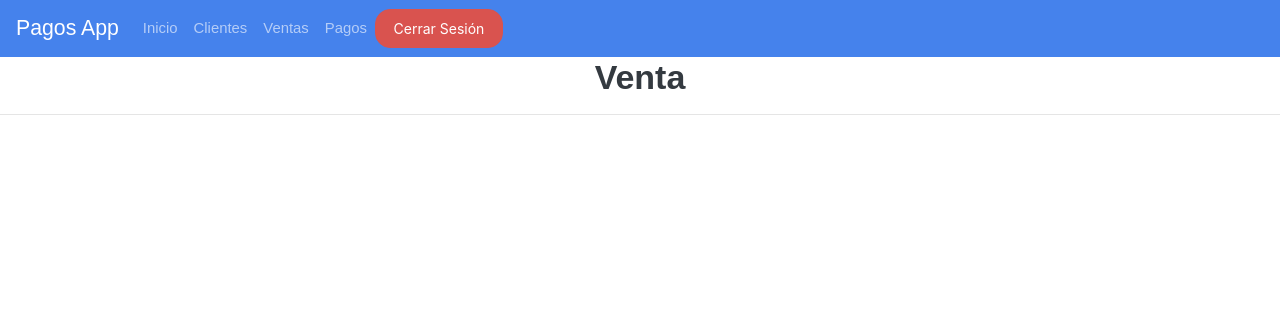
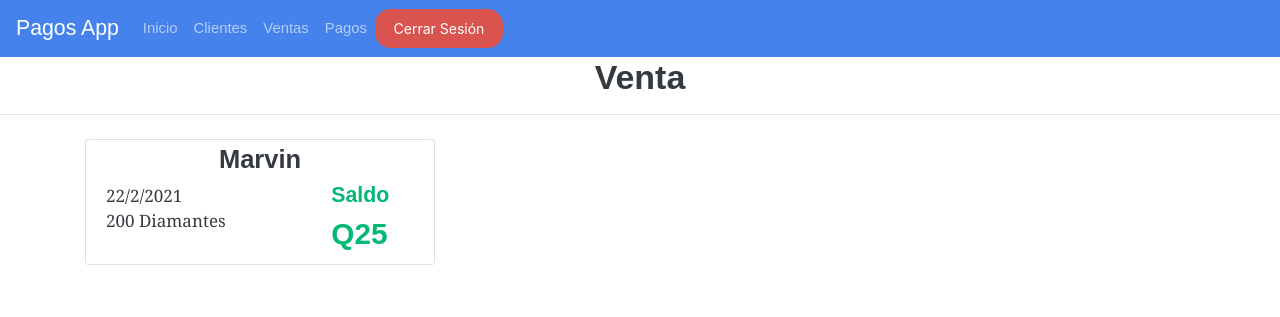
Before and after one commit to Estuardo-Sazo/pagos-web, a PHP site: page /public/views/sales in a window 1280 px wide. Shown: the top 317 px of the page. Run offline with PHP 8.4, Linux system fonts and the light colour scheme; the visitor is signed in with stand-in values (Sample User, id 1); data that the repository does not hold is empty.

Commit message:
Lista de ventas, nueva venta

```diff
--- a/api/controller/sales.php
+++ b/api/controller/sales.php
@@ -23,12 +23,24 @@ public function get(){
     }
 }
 
+ // Get
+ public function getStatus($st){
+    $sql= "SELECT s.id , s.status,s.price,s.start_date,s.balance,c.name as customer,t.name as type_payment FROM sales s
+            JOIN customers c on c.id=s.customer
+            JOIN types_payments t on t.id=s.type_payment
+            WHERE s.status=? order by s.start_date DESC";
+    $stmt= $this->connect()->prepare($sql);
+    $stmt->execute([$st]);
+    while($result = $stmt->fetchAll()){
+        return $result;
+    }
+}
+
 public function set($data){
     $sql= "INSERT INTO sales(type_payment,price,customer,user,status,start_date, start_time,end_date, end_time, balance )
                         VALUES(:type_payment, :price, :customer, :user, :status, :start_date, :start_time,:end_date, :end_time, :balance)";
     $stmt= $this->connect()->prepare($sql);
     $stmt->execute($data);
-    print_r($data);
     //Detectar error
     if($stmt->errorInfo()[2]!=null){
         $arr = $stmt->errorInfo();
--- a/api/sales/index.php
+++ b/api/sales/index.php
@@ -14,7 +14,9 @@ if ($REQUETS == 'GET') {
     $r; /// Variable para enviar la respuesta a la peticion
     if (isset($_GET['id'])) {
         $r = $ob->getId($_GET['id']);
-    } else {
+    }else if (isset($_GET['status'])) {
+        $r = $ob->getStatus($_GET['status']);
+    }  else {
         $r = ($ob->get());
         if($r==null){
             $r=[];
--- a/public/views/sales/index.php
+++ b/public/views/sales/index.php
@@ -8,6 +8,30 @@ include_once('../../utils/nav.php');
 <h2 align="center">Venta</h2>
 <hr>
 
+<div class="container">
+    <div class="row">
+        <div class="col-md-4 mt-2">
+            <div class="card border-black mb-3">
+                <div class="card-body pt-1 pb-1">
+                    <h4 class="text-center">Marvin</h4>
+                    <div class="row">
+                        <div class="col-8">
+                            <p class="card-text m-0">22/2/2021 </p>
+                            <p class="card-text m-0">200 Diamantes</p>
+                        </div>
+                        <div class="col-4 text-success">
+                            <h5>Saldo</h5>
+                            <h3 >Q25</h3>
+                        </div>
+                    </div>
+                    <!-- <p class="btn-cliente mt-1">
+                            <a href="view.php?id=${d.id}" class="btn btn-success btn-block ">Ver</a>
+                        </p> -->
+                </div>
+            </div>
+        </div>
+    </div>
+</div>
 
 <?php
 include_once('../../utils/footer.php');
```
Also changed, not shown: public/assets/js/newSale.js, public/assets/js/sales.js.
